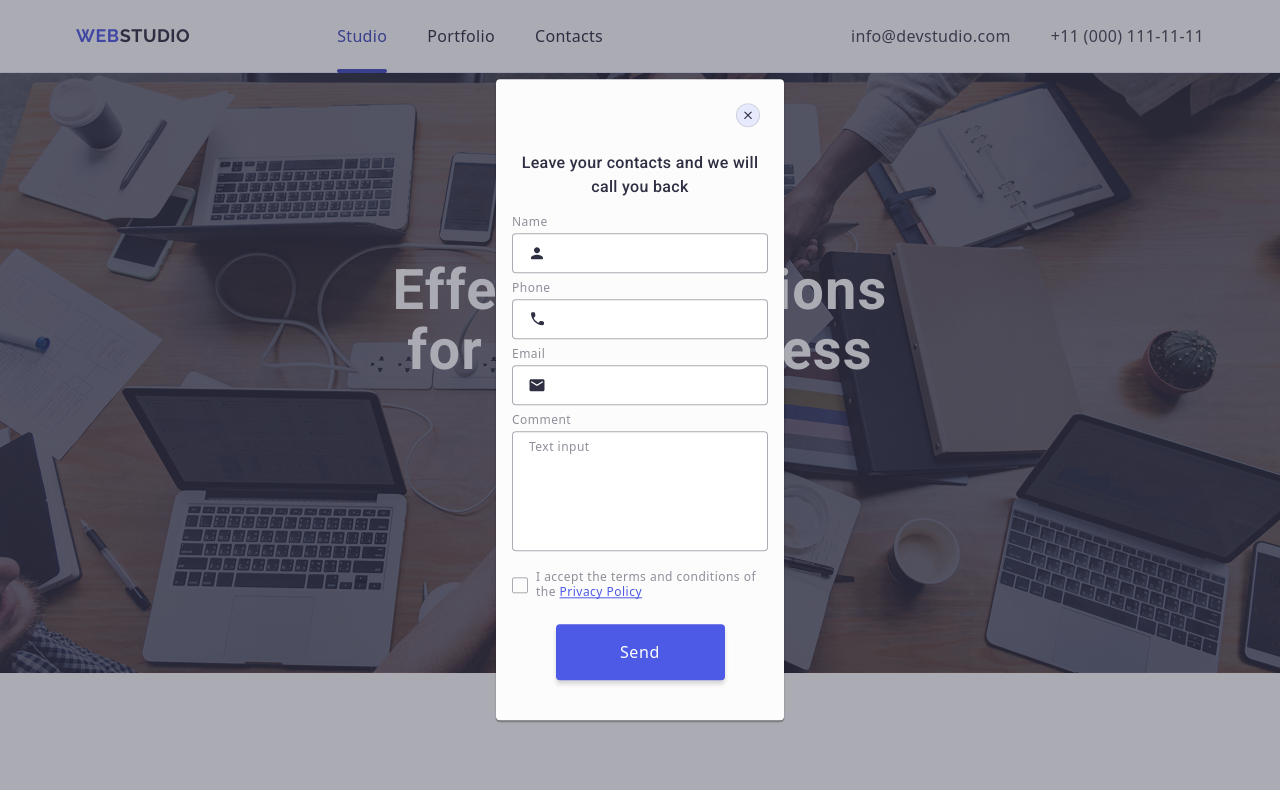
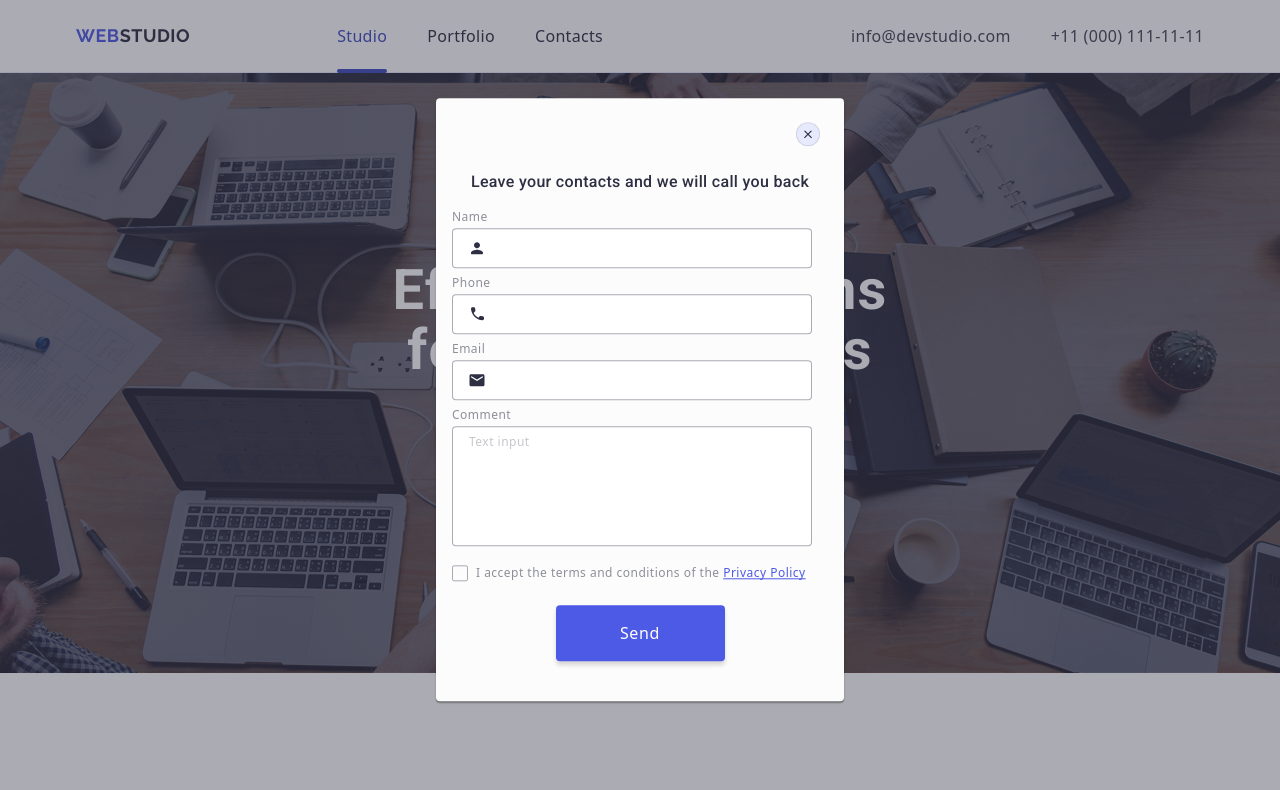
Before and after one commit to Oleksandr-Liashkov/goit-markup-hw-06, a plain HTML site: page index.html in a window 1280 px wide. Both pictures are taken after a click on the button "Order Service". Shown: the top 790 px of the page. Drawn offline with nearby package versions, Linux system fonts and the light colour scheme.

Commit message:
v .1.5.0

```diff
--- a/css/styles.css
+++ b/css/styles.css
@@ -808,6 +808,7 @@ button {
   line-height: 1.16667;
   letter-spacing: 0.04em;
   color: #8e8f99;
+  opacity: 0.5;
 }
 
 .modal-form-textarea:focus {
@@ -1192,6 +1193,23 @@ button {
   }
 
   /* MODAL */
+
+  .modal {
+    min-height: 584px;
+    width: 408px;
+  }
+
+  .modal-form-input {
+    width: 360px;
+  }
+
+  .modal-form-textarea {
+    width: 360px;
+  }
+
+  .policy-checkbox-text {
+    width: 338px;
+  }
 }
 
 /* ------------------------------------------------------------- */
@@ -1351,6 +1369,4 @@ button {
   .footer-form-input {
     width: 264px;
   }
-
-  /* MODAL */
 }
--- a/index.html
+++ b/index.html
@@ -198,7 +198,7 @@
                   width="24"
                   height="24"
                 >
-                  <use href="./images/icon.svg#icon-facebook"></use></svg
+                  <use href="./images/icons.svg#icon-facebook"></use></svg
               ></a>
             </li>
             <li class="mobile-menu-soc-list-item">
```
Also changed, not shown: 1 other file.
